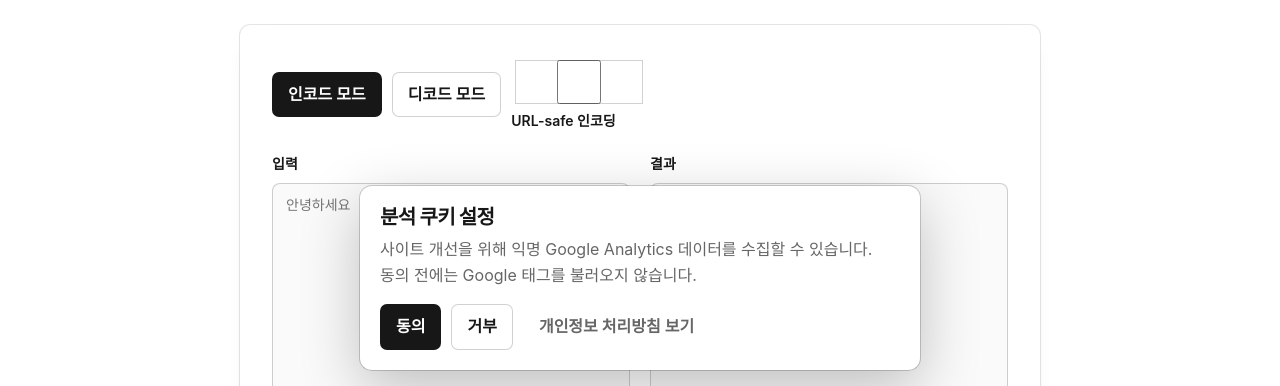
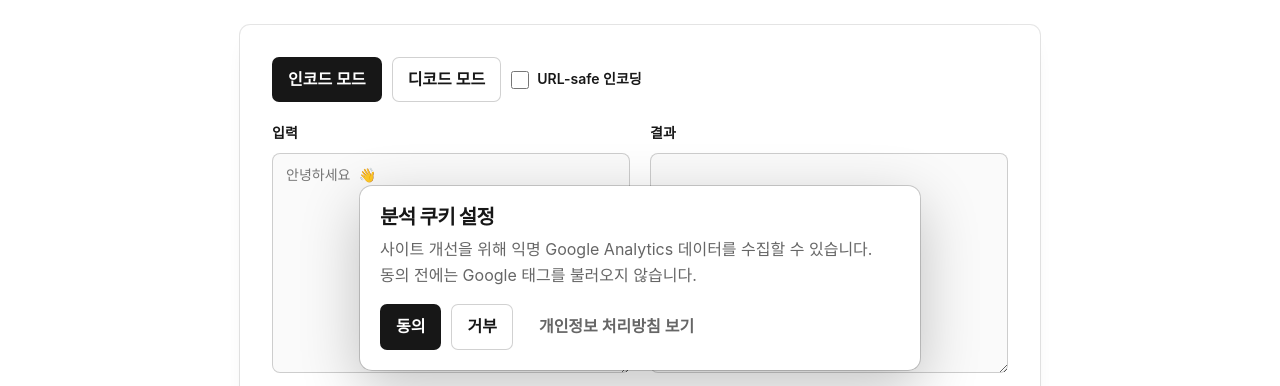
Before and after one commit to mingkyme/mgk.kr, an Astro site: page /tools/base64 in a window 1280 px wide. Shown: the part 414-800 px from the top of the page. Built offline with nearby package versions, Linux system fonts and the light colour scheme; Astro itself is replaced by a stand-in of ours.

Commit message:
[verified] fix: keep native checkbox controls compact

```diff
--- a/src/styles/global.css
+++ b/src/styles/global.css
@@ -84,11 +84,17 @@ h3 { font-size: 20px; }
 .field { display: grid; gap: 8px; }
 label, legend { font-weight: 600; font-size: 14px; }
 .hint { margin: 0; color: var(--muted); font-size: 13px; }
-input, textarea, select, output.code-output {
+input:not([type="checkbox"]):not([type="radio"]), textarea, select, output.code-output {
   width: 100%; border: 0; border-radius: 8px; background: var(--surface-subtle);
   box-shadow: inset 0 0 0 1px var(--line-strong); padding: 12px 14px;
 }
-input, select { min-height: 44px; }
+input:not([type="checkbox"]):not([type="radio"]), select { min-height: 44px; }
+input[type="checkbox"], input[type="radio"] {
+  width: 18px; height: 18px; margin: 0; flex-shrink: 0; accent-color: var(--focus);
+}
+.form-grid label:has(> input[type="checkbox"]), .form-grid label:has(> input[type="radio"]) {
+  display: flex; align-items: center; gap: 8px; min-height: 44px;
+}
 textarea { min-height: 220px; resize: vertical; font-family: ui-monospace, SFMono-Regular, Menlo, Monaco, Consolas, monospace; font-size: 14px; line-height: 1.55; }
 textarea[readonly] { color: var(--text); }
 .actions { display: flex; flex-wrap: wrap; gap: 10px; align-items: center; }
```
Also changed, not shown: tests/e2e/checkbox-layout.spec.ts (added, +30 -0 lines).
